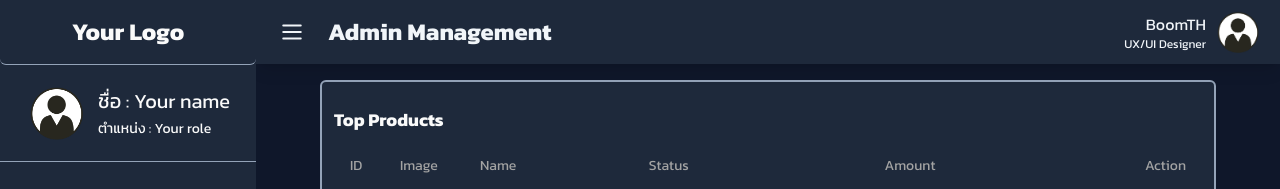
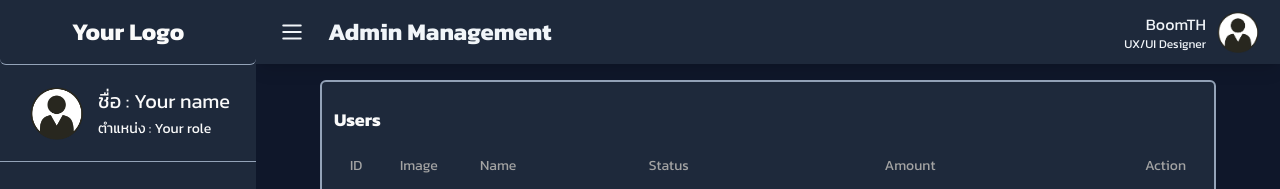
Before and after one commit to BoomTHDev/dashboard-nextjs-dark, a Next.js app: page /dashboard/user in a window 1280 px wide. Shown: the top 189 px of the page. Built offline with nearby package versions, Linux system fonts and the light colour scheme.

Commit message:
fix a little bug

```diff
--- a/src/app/dashboard/user/page.tsx
+++ b/src/app/dashboard/user/page.tsx
@@ -15,7 +15,7 @@ import Image from 'next/image'
 export default function UserPage() {
     return (
         <div className='px-3 py-4 rounded-md bg-slate-800 overflow-auto border-2 border-slate-400'>
-            <h3 className='text-lg font-bold py-2 sticky top-0 bg-slate-800 z-10'>Top Products</h3>
+            <h3 className='text-lg font-bold py-2 sticky top-0 bg-slate-800 z-10'>Users</h3>
             <Table>
                 <TableCaption>แก้ไขข้อมูลได้ที่ <strong>src/TableList.tsx</strong></TableCaption>
                 <TableHeader>
```
